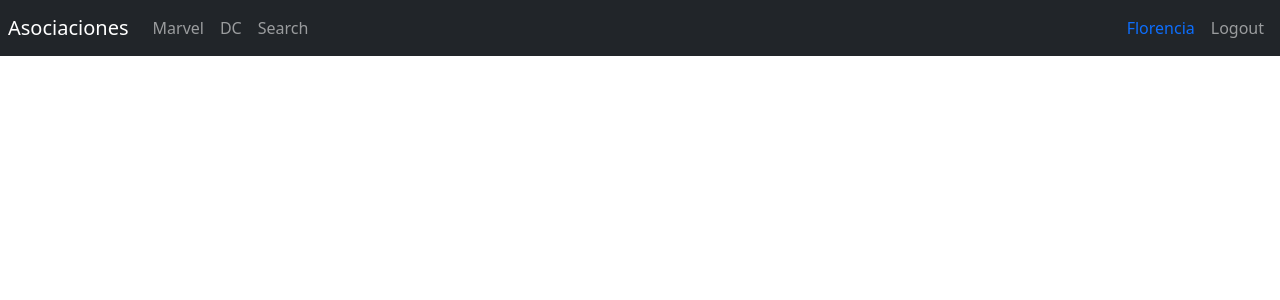
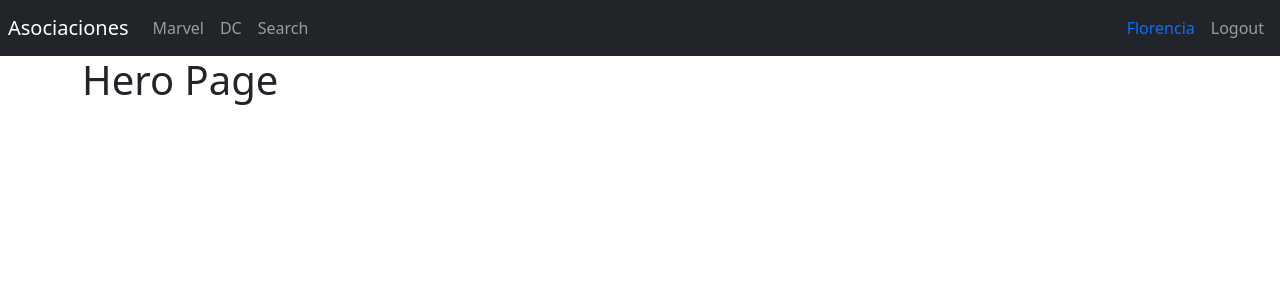
Before and after one commit to florluzduarte/heroes-app, a React (Vite) app: page /hero/dc-arrow in a window 1280 px wide. Shown: the top 300 px of the page. Built offline with nearby package versions, Linux system fonts and the light colour scheme.

Commit message:
Add getHeroById and update HeroesRoutes

```diff
--- /dev/null
+++ b/src/heroes/helpers/getHeroById.js
@@ -0,0 +1,6 @@
+//Data
+import { heroes } from "../data/heroes";
+
+export const getHeroById = (id) => {
+  return heroes.find((hero) => hero.id === id);
+};
--- a/src/heroes/helpers/index.js
+++ b/src/heroes/helpers/index.js
@@ -1 +1,2 @@
 export * from "./getHeroesByPublisher";
+export * from "./getHeroById";
--- a/src/heroes/pages/HeroPage.jsx
+++ b/src/heroes/pages/HeroPage.jsx
@@ -1,4 +1,17 @@
+//Libraries
+import { Navigate, useParams } from "react-router-dom";
+
+//Helpers
+import { getHeroById } from "../helpers";
+
 export const HeroPage = () => {
+  const params = useParams();
+  const hero = getHeroById(params.id);
+
+  if (!hero) {
+    return <Navigate to="/marvel" />;
+  }
+
   return (
     <>
       <h1>Hero Page</h1>
--- a/src/heroes/routes/HeroesRoutes.jsx
+++ b/src/heroes/routes/HeroesRoutes.jsx
@@ -11,7 +11,7 @@
           <Route path="/marvel" element={<MarvelPage />} />
           <Route path="/dc" element={<DcPage />} />
           <Route path="/search" element={<SearchPage />} />
-          <Route path="/hero" element={<HeroPage />} />
+          <Route path="/hero/:id" element={<HeroPage />} />
           <Route path="/" element={<Navigate to={"/marvel"} />} />
         </Routes>
       </div>
```
